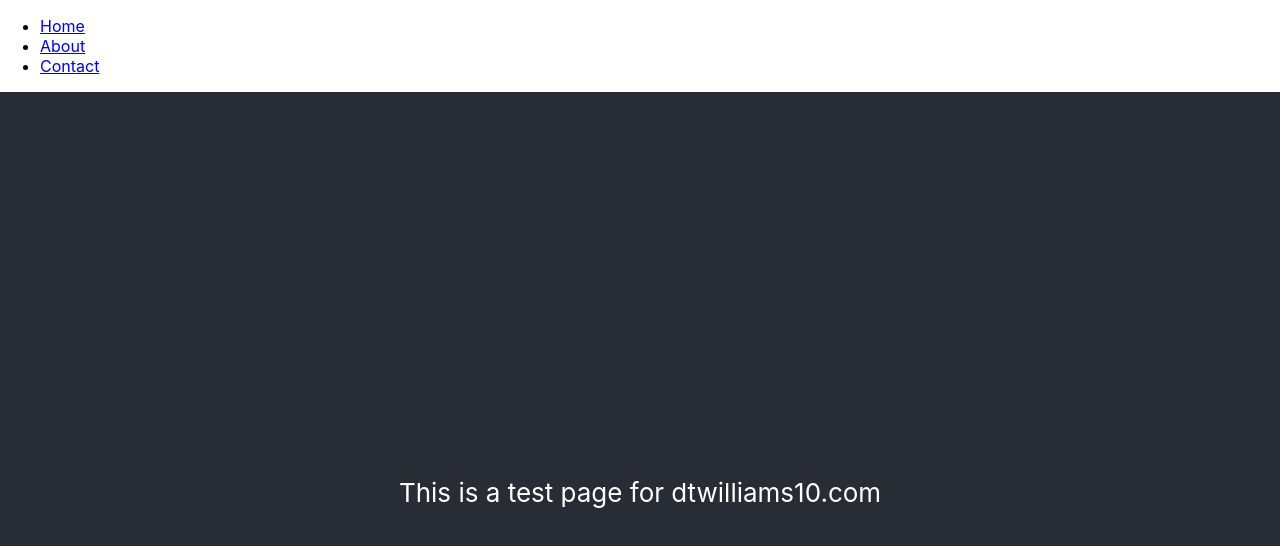
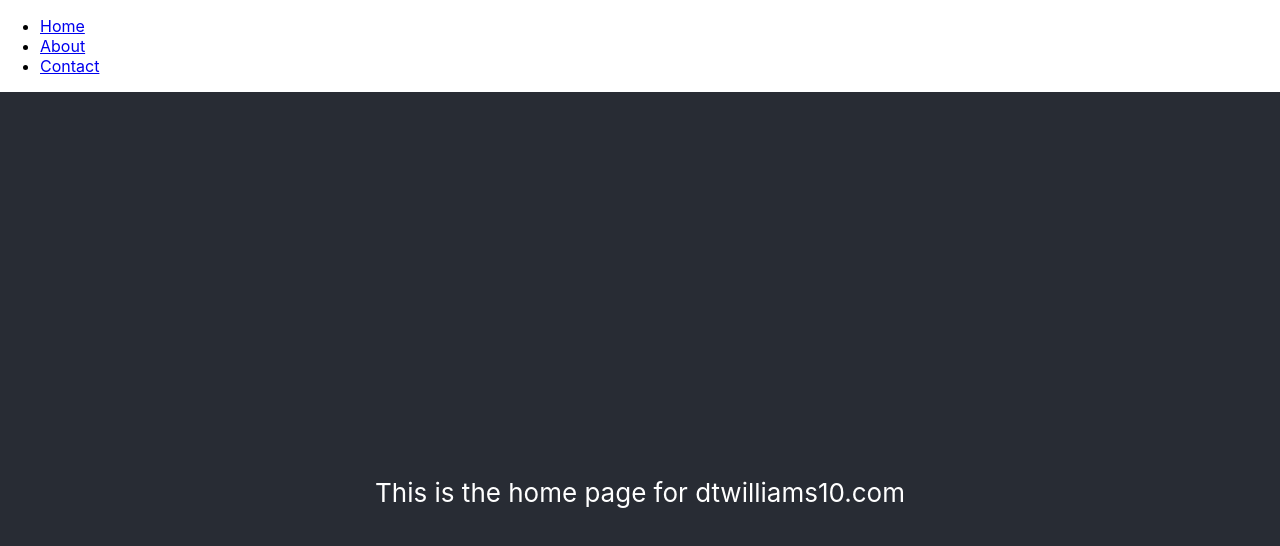
Before and after one commit to dtwilliams10/dtwilliams10.com, a React (Create React App) app: page / in a window 1280 px wide. Shown: the top 546 px of the page. Built offline with nearby package versions, Linux system fonts and the light colour scheme; the HTML template or start-up script is replaced by a standard one.

Commit message:
Minor text change

```diff
--- a/src/pages/About.tsx
+++ b/src/pages/About.tsx
@@ -5,7 +5,7 @@ class AboutPage extends Component {
     render() {
         return (
             <div className="App-header">
-              This is the About page for dtwilliams10.com
+                This is the about page for dtwilliams10.com
             </div>
         );
     }
--- a/src/pages/Home.tsx
+++ b/src/pages/Home.tsx
@@ -5,7 +5,7 @@ class HomePage extends Component {
     render() {
         return (
             <div className="App-header">
-              This is a test page for dtwilliams10.com
+                This is the home page for dtwilliams10.com
             </div>
         );
     }
```
